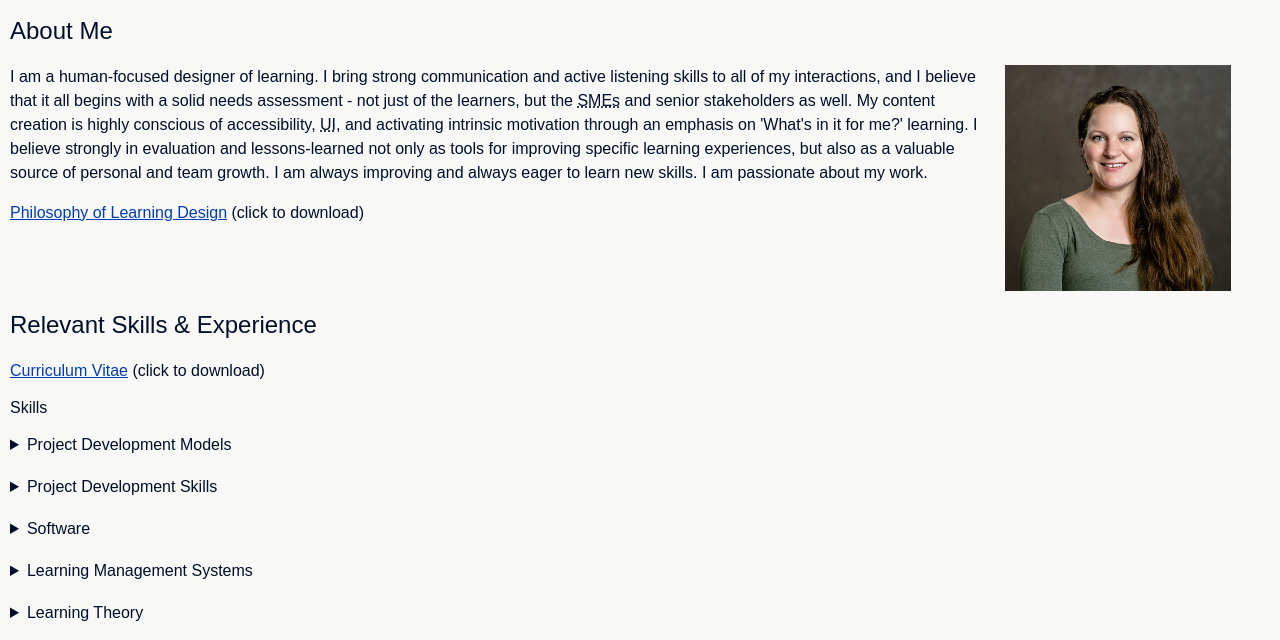
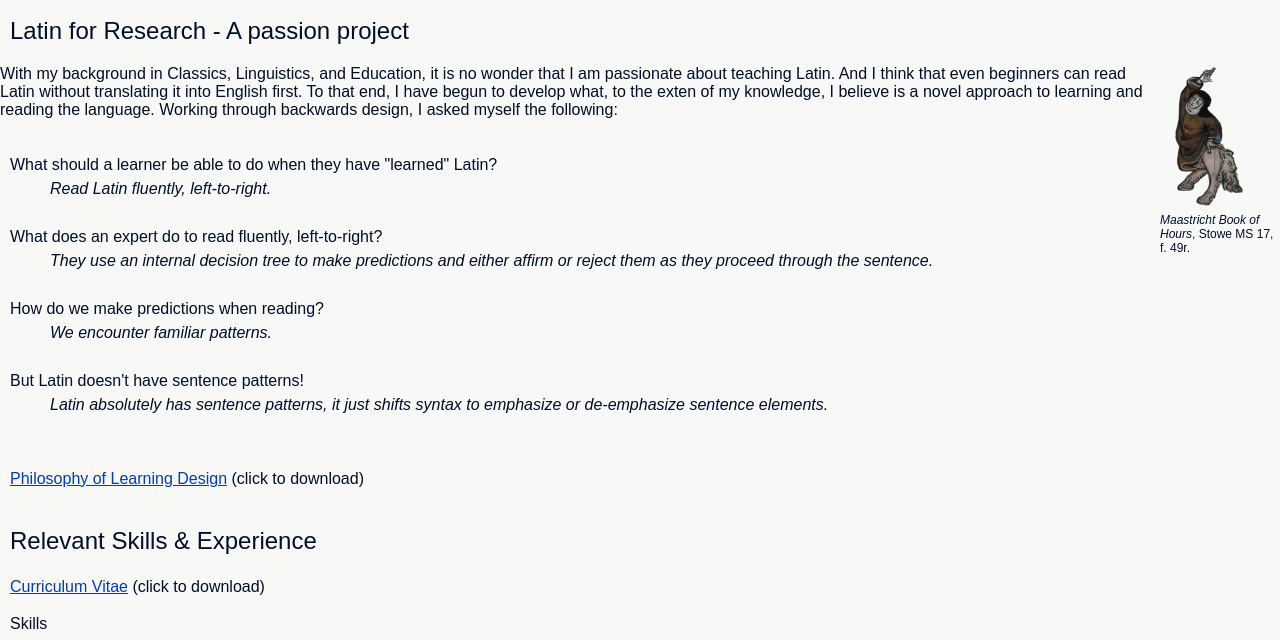
Before and after one commit to devon-morden/dmld-portfolio, a plain HTML site: page passion-project.html in a window 1280 px wide. Shown: the part 143-783 px from the top of the page. Drawn offline with Linux system fonts and the light colour scheme; a web font is replaced by a local one.

Commit message:
changed passion project text; swapped portrait for sexy-disco-centaur-nun

```diff
--- a/passion-project.html
+++ b/passion-project.html
@@ -49,8 +49,19 @@
 <main>
 
 	<article class="article-content" id="about-me">
-		<!--<button onclick="toggleDropdownContent(content)" class="content-button" id="about-me">--><h2>About Me</h2><!--</button>-->
-		<p class="content" id="about-me-text"><img src="assets\Devon-Morden.jpg" alt="Devon Morden" id="portrait">I am a human-focused designer of learning. I bring strong communication and active listening skills to all of my interactions, and I believe that it all begins with a solid needs assessment - not just of the learners, but the <abbr title="Subject Matter Experts">SMEs</abbr> and senior stakeholders as well. My content creation is highly conscious of accessibility, <abbr title="User Interface">UI</abbr>, and activating intrinsic motivation through an emphasis on 'What's in it for me?' learning. I believe strongly in evaluation and lessons-learned not only as tools for improving specific learning experiences, but also as a valuable source of personal and team growth. I am always improving and always eager to learn new skills. I am passionate about my work.</p>
+		<!--<button onclick="toggleDropdownContent(content)" class="content-button" id="about-me">--><h2>Latin for Research - A passion project</h2><!--</button>-->
+		<p class="content" id="about-me-text"><figure id="SDCN-figure"><img src="assets\Sexy-Disco-Centaur-Nun.png" alt="Sexy Disco Centuar Nun" id="SDCN"><figcaption><cite>Maastricht Book of Hours</cite>, Stowe MS 17, f. 49r.</figcaption></figure>With my background in Classics, Linguistics, and Education, it is no wonder that I am passionate about teaching Latin. And I think that even beginners can read Latin without translating it into English first. To that end, I have begun to develop what, to the exten of my knowledge, I believe is a novel approach to learning and reading the language. Working through backwards design, I asked myself the following:</p></br>
+		<dl id="latin-for-research">
+			<dt>What should a learner be able to do when they have "learned" Latin?</dt>
+			<dd class="italic">Read Latin fluently, left-to-right.</dd><br>
+			<dt>What does an expert do to read fluently, left-to-right?</dt>
+			<dd class="italic">They use an internal decision tree to make predictions and either affirm or reject them as they proceed through the sentence.</dd><br>
+			<dt>How do we make predictions when reading?</dt>
+			<dd class="italic">We encounter familiar patterns.</dd><br>
+			<dt>But Latin doesn't have sentence patterns!</dt>
+			<dd class="italic">Latin absolutely has sentence patterns, it just shifts syntax to emphasize or de-emphasize sentence elements.</dd>
+		</dl></br>
+
 
 		<p id="philosophy"><a class="download-document" href="DMID-Assets\Personal-Statement.pdf" download="Devon-Morden-Philosopy-of-Learning-Design">Philosophy of Learning Design</a> (click to download)</p>
 	</article>
--- a/style.css
+++ b/style.css
@@ -118,6 +118,10 @@ dl {
 /*can be added to any element to italicize it*/
 .italic {
 	font-style: italic;
+}
+
+figcaption {
+	font-size: .75rem;
 }
 
 /*can be added to any element to make it single-space*/
@@ -307,6 +311,22 @@ footer {
 	padding-top: 0px;
 }
 
+#SDCN {
+	min-width:50px;
+	max-width: 100px;
+	padding: 0px 10px;
+}
+
+#SDCN-figure {
+	float: right;
+	width: 120px;
+	margin: 0;
+}
+
+#latin-for-research {
+	margin-right: 20%;
+}
+
 /* II. Medium Screens */
 
 @media only screen and (min-width: 641px){
```
Also changed, not shown: assets/Sexy-Disco-Centaur-Nun.png (added).
